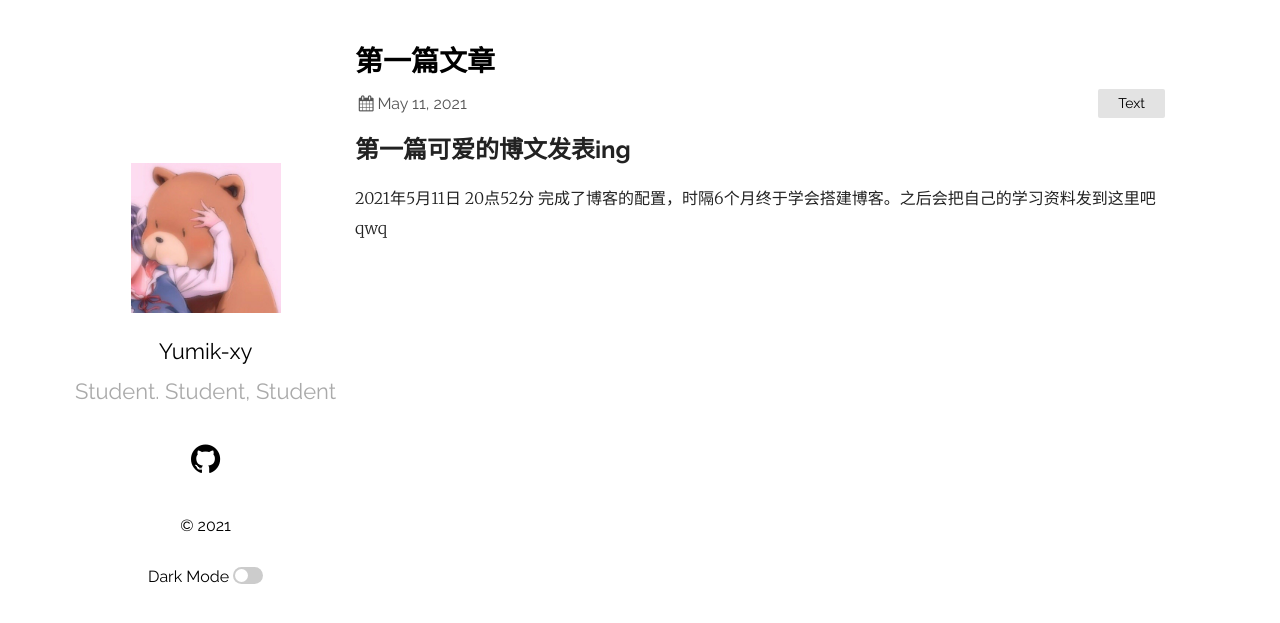
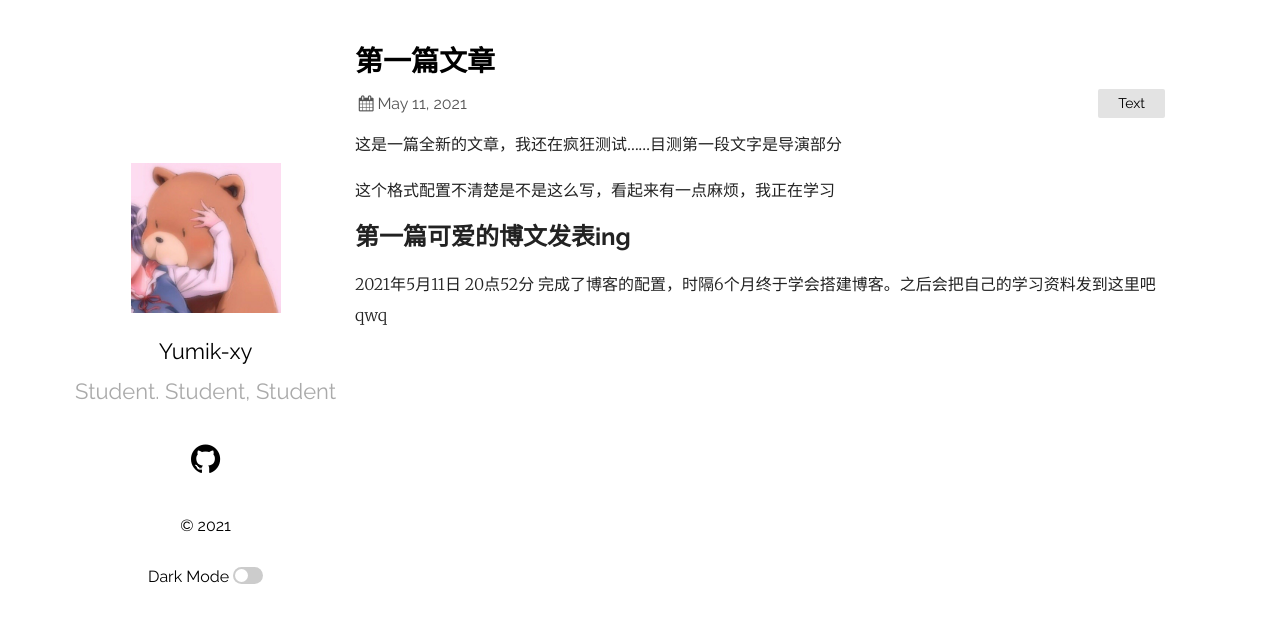
Before and after one commit to Yumik-xy/Yumik-xy.github.io, a Jekyll site: the page built from _posts/2021-05-11-第一篇文章.md, in a window 1280 px wide. Shown: the top 623 px of the page. Built offline with Jekyll 4.4.1, drawn with Linux system fonts in a browser that asks for light colours.

Commit message:
Update 2021-05-11-第一篇文章.md

```diff
--- a/_posts/2021-05-11-第一篇文章.md
+++ b/_posts/2021-05-11-第一篇文章.md
@@ -4,6 +4,10 @@ title:  "第一篇文章"
 date:   2021-05-11 21:03:36 +8000
 categories: Text
 ---
+这是一篇全新的文章，我还在疯狂测试……目测第一段文字是导演部分
+
+这个格式配置不清楚是不是这么写，看起来有一点麻烦，我正在学习
+
 ## 第一篇可爱的博文发表ing
 
 2021年5月11日 20点52分 完成了博客的配置，时隔6个月终于学会搭建博客。之后会把自己的学习资料发到这里吧qwq
```
